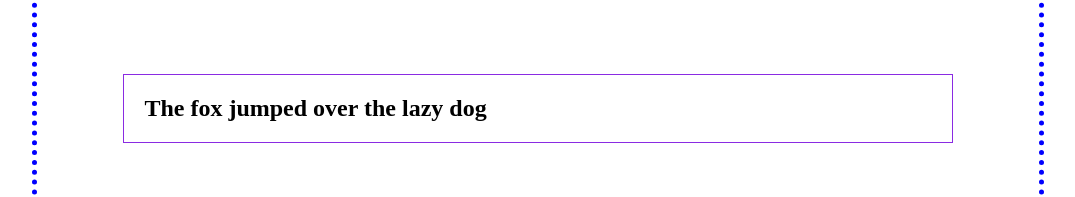
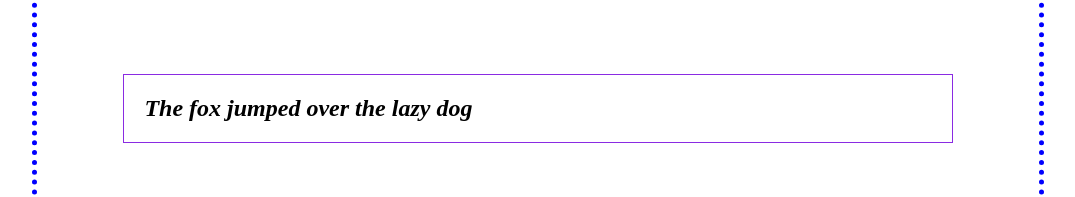
Before and after one commit to Maureen-Wangari/BoxModel-html, a plain HTML site: page index.html in a window 1280 px wide. Shown: the part 143-340 px from the top of the page, without its empty margins (102-1177 px from the left). Drawn offline with Linux system fonts and the light colour scheme.

Commit message:
commit changes

```diff
--- a/Box-Model.css
+++ b/Box-Model.css
@@ -7,4 +7,5 @@
 border: solid 1px blueviolet;
 margin: 5%;
 padding: 20px;
+
 }
--- a/index.html
+++ b/index.html
@@ -8,7 +8,7 @@
 </head>
 <body>
     <div id="vessel">
-       <h2>The fox jumped over the lazy dog</h2>
+       <h2><b><i>The fox jumped over the lazy dog</i></b></h2>
     </div>
 </body>
 </html>
```
